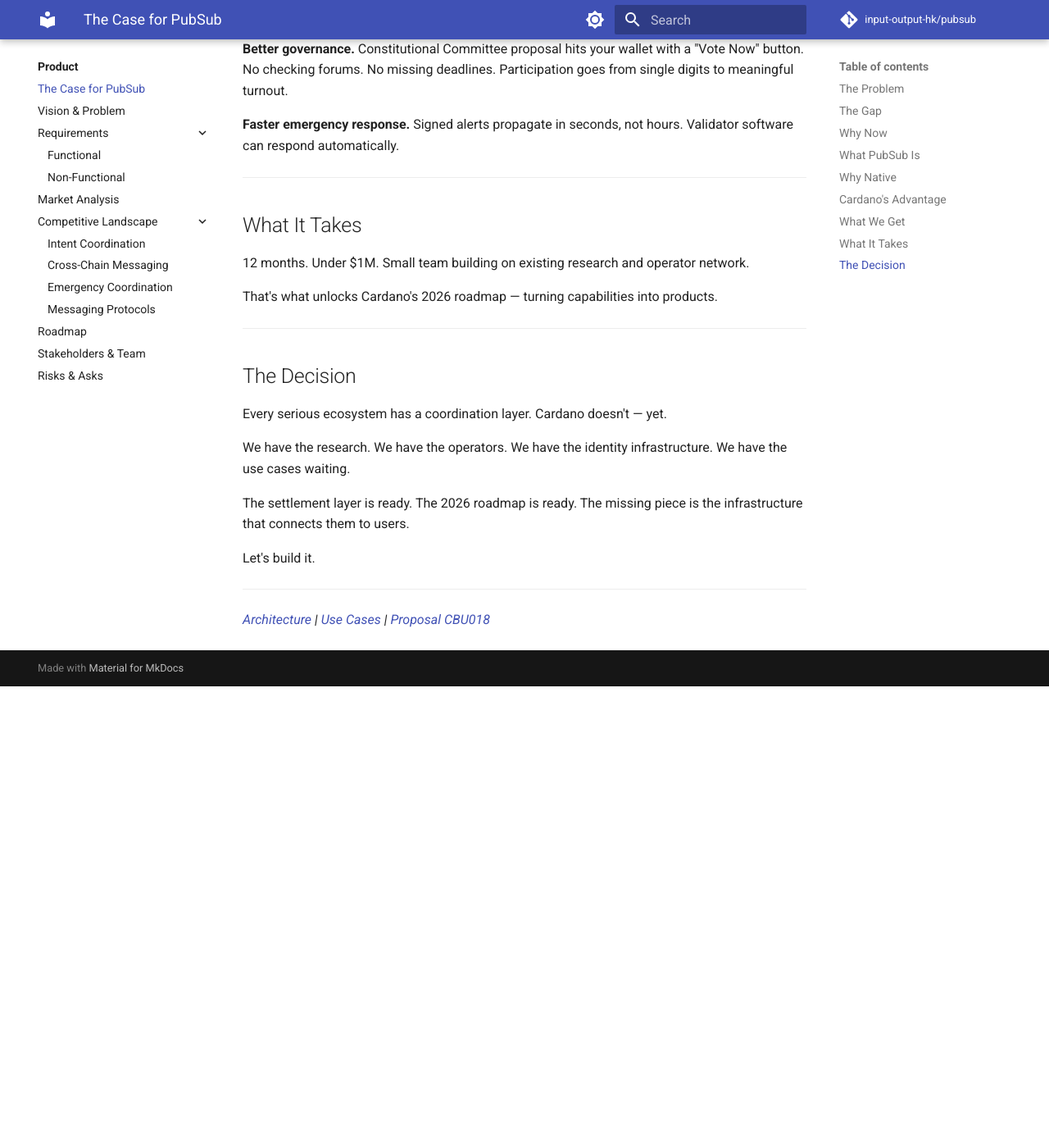
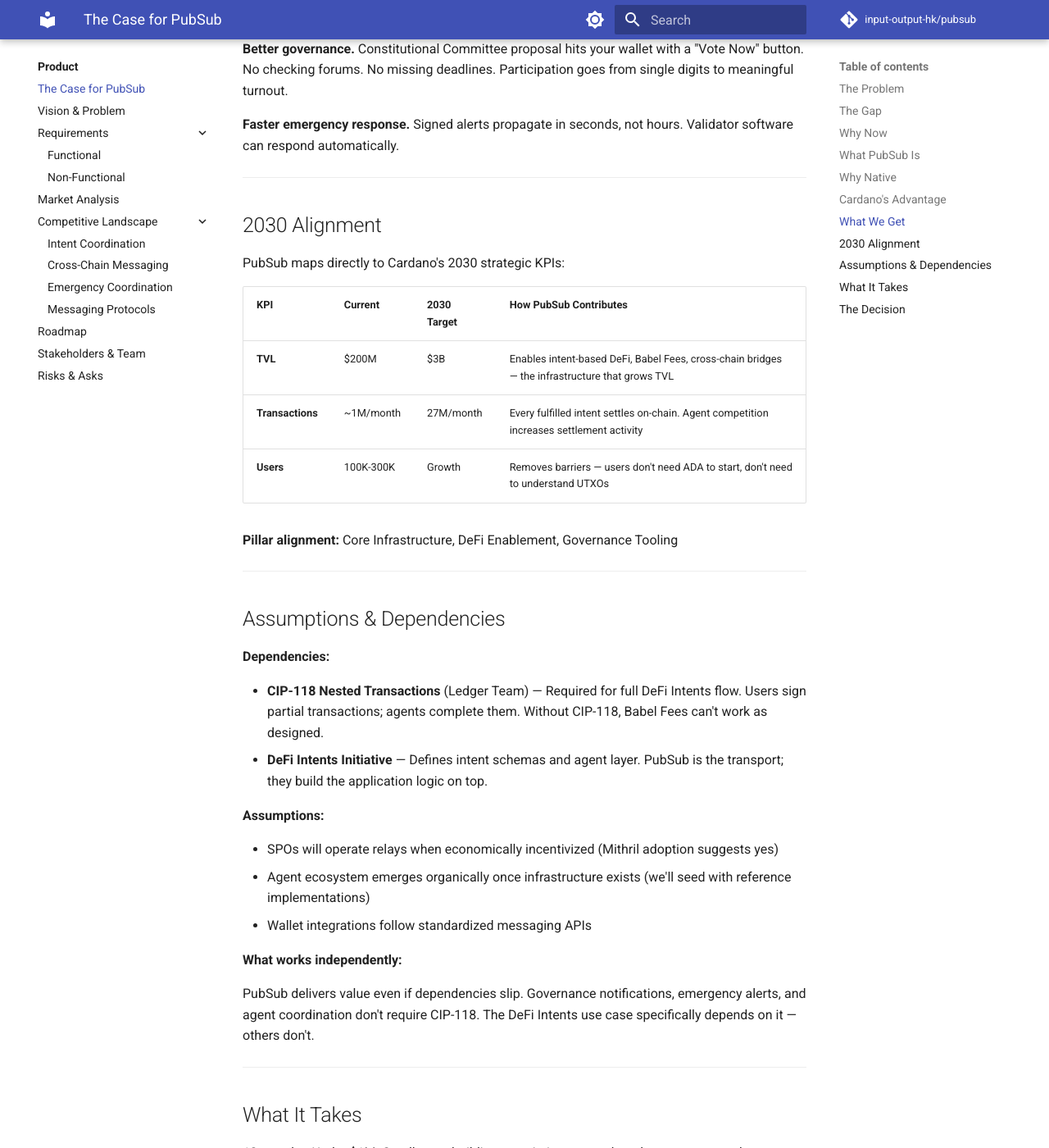
Before and after one commit to input-output-hk/pubsub, an MkDocs documentation site: the page built from docs/product/case-for-pubsub.md, in a window 1280 px wide and 1400 px high, scrolled down 2967 px. Shown: the whole window at 82% size. Built offline with MkDocs 1.6.1 and Material for MkDocs 9.7.7, drawn with Linux system fonts in a browser that asks for light colours; a script that is not in the unit is left out; comment, search, counter and statistics services are not loaded; before the commit the page ends 3804 px from its top, so only the background shows below that.

Commit message:
Add 2030 KPI alignment and assumptions sections for exec playback

```diff
--- a/docs/product/case-for-pubsub.md
+++ b/docs/product/case-for-pubsub.md
@@ -89,6 +89,39 @@
 
 ---
 
+## 2030 Alignment
+
+PubSub maps directly to Cardano's 2030 strategic KPIs:
+
+| KPI | Current | 2030 Target | How PubSub Contributes |
+|-----|---------|-------------|------------------------|
+| **TVL** | $200M | $3B | Enables intent-based DeFi, Babel Fees, cross-chain bridges — the infrastructure that grows TVL |
+| **Transactions** | ~1M/month | 27M/month | Every fulfilled intent settles on-chain. Agent competition increases settlement activity |
+| **Users** | 100K-300K | Growth | Removes barriers — users don't need ADA to start, don't need to understand UTXOs |
+
+**Pillar alignment:** Core Infrastructure, DeFi Enablement, Governance Tooling
+
+---
+
+## Assumptions & Dependencies
+
+**Dependencies:**
+
+- **CIP-118 Nested Transactions** (Ledger Team) — Required for full DeFi Intents flow. Users sign partial transactions; agents complete them. Without CIP-118, Babel Fees can't work as designed.
+- **DeFi Intents Initiative** — Defines intent schemas and agent layer. PubSub is the transport; they build the application logic on top.
+
+**Assumptions:**
+
+- SPOs will operate relays when economically incentivized (Mithril adoption suggests yes)
+- Agent ecosystem emerges organically once infrastructure exists (we'll seed with reference implementations)
+- Wallet integrations follow standardized messaging APIs
+
+**What works independently:**
+
+PubSub delivers value even if dependencies slip. Governance notifications, emergency alerts, and agent coordination don't require CIP-118. The DeFi Intents use case specifically depends on it — others don't.
+
+---
+
 ## What It Takes
 
 12 months. Under $1M. Small team building on existing research and operator network.
```
